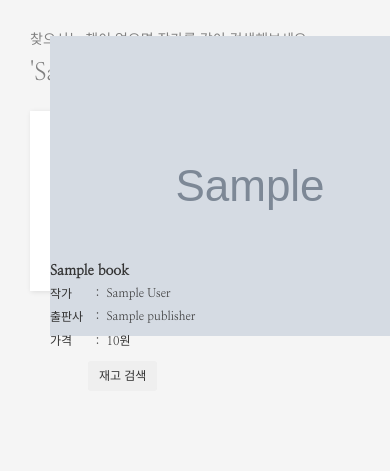
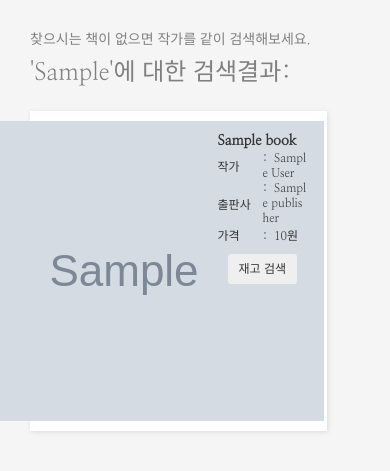
Before and after one commit to yachoo0611/kyobostock, a Django app: template search/templates/search/select.html in a window 390 px wide; the page is wider, and only the part inside the window is pictured. Shown: the top 471 px of that part. Run offline with Django 3.2, Linux system fonts and the light colour scheme; the template is opened without the code that fills it: most values are stand-ins (such as "Sample title", 1, 10 or a date in 2020); grey boxes marked "Sample" are stand-in pictures; some libraries are stand-ins or nearby versions.

Commit message:
complete select css

```diff
--- a/mysite/settings.py
+++ b/mysite/settings.py
@@ -25,7 +25,8 @@ SECRET_KEY = '^^$3cr8!!cldo8k3gt!(sj9s6+-f#v*n9c*9&m^2e5ys1kg$*h'
 # SECURITY WARNING: don't run with debug turned on in production!
 DEBUG = True
 
-ALLOWED_HOSTS = ['localhost', '127.0.0.1', '.pythonanywhere.com']
+# ALLOWED_HOSTS = ['localhost', '127.0.0.1', '.pythonanywhere.com']
+ALLOWED_HOSTS = ['*']
 
 
 # Application definition
--- a/search/static/css/select_720.css
+++ b/search/static/css/select_720.css
@@ -14,33 +14,35 @@
         width: 90%;
     }
     .book{
+        display: flex;
         background-color: white;
         margin: 15px;
         padding: 10px;
-        height: 180px;
         box-shadow: 1px 1px 5px rgb(0,0,0,0.1);
     }
     .book>div{
-        float: left;
-        height: 130px;
         margin: 0 10px;
     }
     .bookImg{
+        display: flex;
         min-width: 90px;
-        height: 130px;
+        height: auto;
+        justify-content: center;
+        align-items: center;
     }
     .bookImg>img{
         position: relative;
+        /* top: 50%;
         left: 50%;
-        top: 50%;
-        transform: translateX(-50%) translateY(-50%);
+        transform: translateX(-50%) translateY(-50%); */
     }
     .bookInfo{
-        height: 130px;
         position: relative;
+        top: 0;
+        height: auto;
     }
     .bookTitle{
-        width: 100%;
+
         padding-top: 10px;
         word-break: break-all;
     }
```
